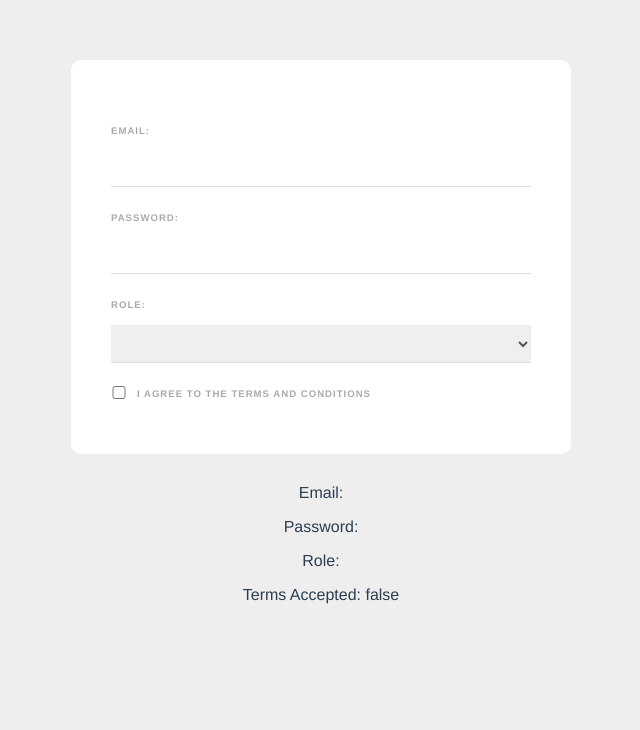
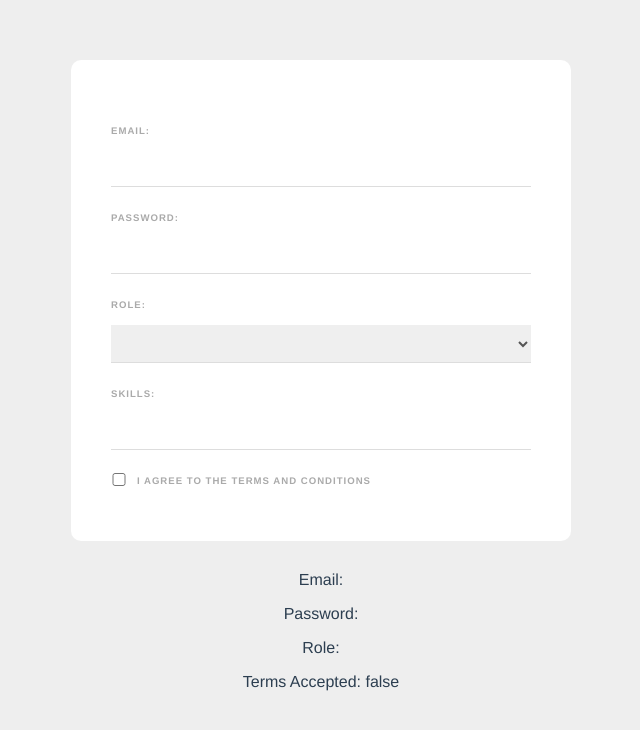
Before and after one commit to RITWIZSINGH/web-form, a Vue app: page / in a window 1280 px wide. Shown: the top 730 px of the page, without its empty margins (319-959 px from the left). Built offline with nearby package versions, Linux system fonts and the light colour scheme.

Commit message:
adding data to an array

```diff
--- a/src/components/SignupForm.vue
+++ b/src/components/SignupForm.vue
@@ -6,13 +6,18 @@
     <input type="password" required v-model="password" />
     <label>Role:</label>
     <select v-model="role">
-        <option value="developer"> Web Developer </option>
-        <option value="designer"> Web Designer </option>
-        <option value="manager"> Project Manager </option>
+      <option value="developer">Web Developer</option>
+      <option value="designer">Web Designer</option>
+      <option value="manager">Project Manager</option>
     </select>
+    <label>Skills:</label>
+    <input type="text" v-model="tempSkill" @keyup="addSkill" />
+    <div v-for="skill in skills" :key="skill" class="pill">
+      {{ skill }}
+    </div>
     <div class="terms">
-        <input type="checkbox" required v-model="terms"/>
-        <label>I agree to the terms and conditions</label>
+      <input type="checkbox" required v-model="terms" />
+      <label>I agree to the terms and conditions</label>
     </div>
   </form>
   <p>Email: {{ email }}</p>
@@ -28,8 +33,21 @@
       email: "",
       password: "",
       role: "",
-      terms: false
+      terms: false,
+      tempSkill: "",
+      skills: [],
     };
+  },
+  methods: {
+    addSkill() {
+      if (this.tempSkill.endsWith(",")) {
+        const skill = this.tempSkill.slice(0, -1).trim();
+        if (skill && !this.skills.includes(skill)) {
+          this.skills.push(skill);
+        }
+        this.tempSkill = "";
+      }
+    },
   },
 };
 </script>
@@ -52,7 +70,8 @@
   letter-spacing: 1px;
   font-weight: bold;
 }
-input,select {
+input,
+select {
   display: block;
   padding: 10px 6px;
   width: 100%;
```
